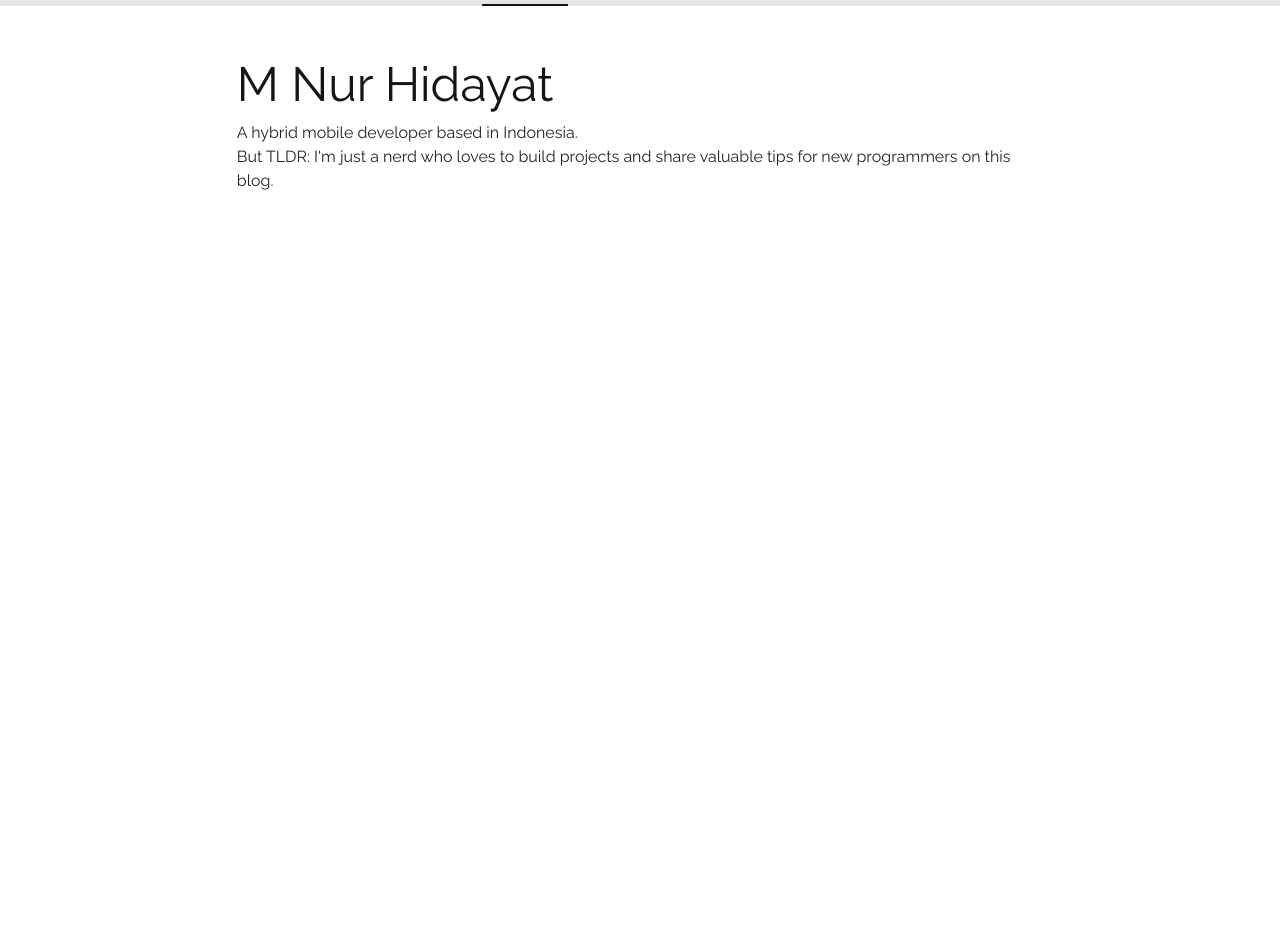
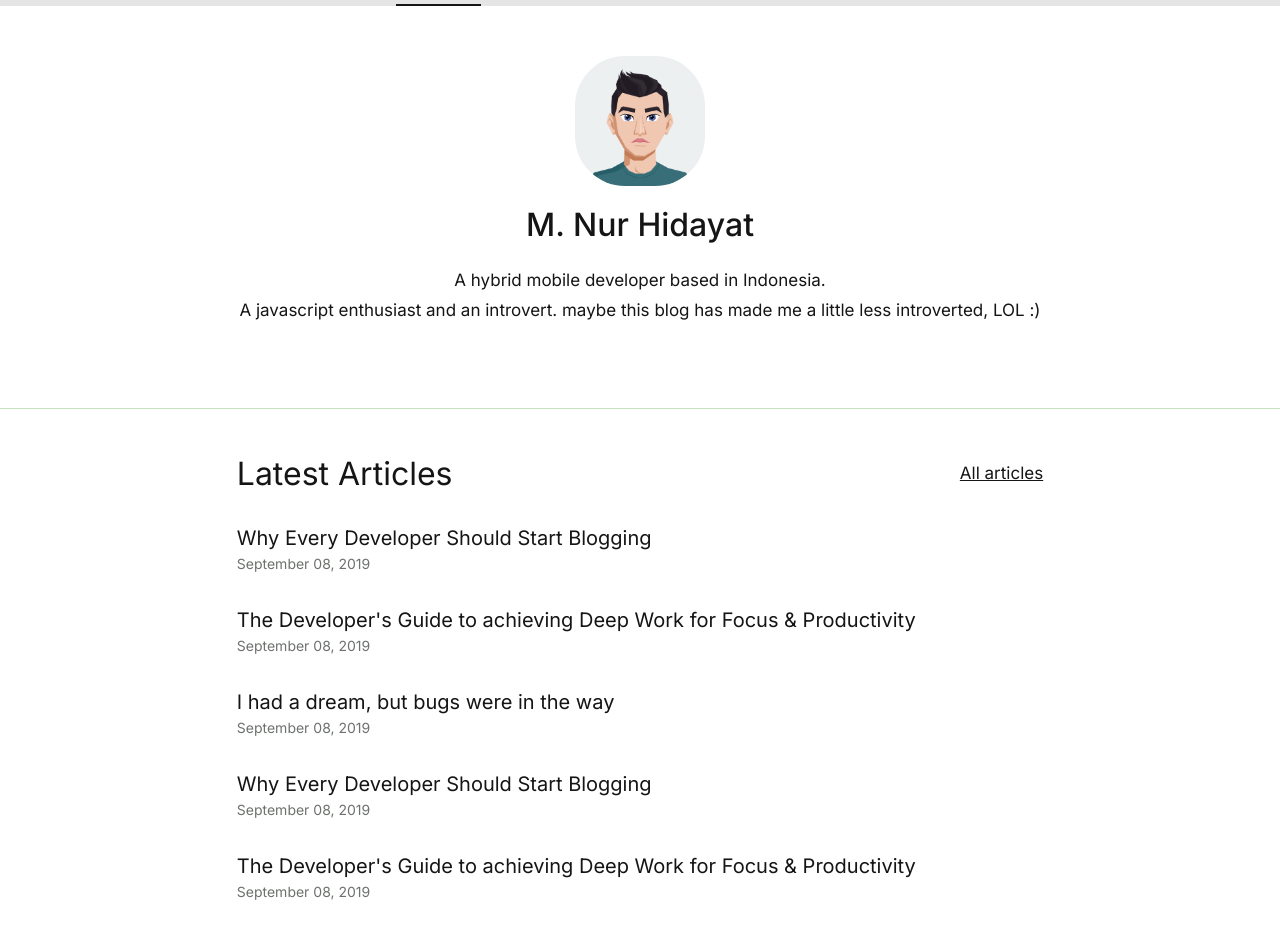
Before and after one commit to hidayat-nur/hidayat-nur.github.io, a React (Create React App) app: page / in a window 1280 px wide. Shown: the part 280-1218 px from the top of the page. Before the commit the page ends 800 px from the top, so only its background shows below. Built offline with nearby package versions, Linux system fonts and the light colour scheme.

Commit message:
add avatar and articles

```diff
--- a/src/assets/images.ts
+++ b/src/assets/images.ts
@@ -2,10 +2,12 @@ import HIDAYATLAB_LOGO from "./images/hidayatlab-logo.png";
 import LINKEDIN_LOGO from "./images/LinkedIn - Original.png";
 import GITHUB_LOGO from "./images/Github - Original.png";
 import YOUTUBE_LOGO from "./images/YouTube - Original.png";
+import AVATAR from "./images/AvatarHidayat.png";
 
 export const IMG = {
   HIDAYATLAB_LOGO,
   LINKEDIN_LOGO,
   GITHUB_LOGO,
   YOUTUBE_LOGO,
+  AVATAR,
 };
--- a/src/screens/home/index.tsx
+++ b/src/screens/home/index.tsx
@@ -37,7 +37,10 @@ function Home() {
               <a href="#">Home</a>
             </li>
             <li>
-              <a href="#">Blog</a>
+              <a href="#">Articles</a>
+            </li>
+            <li>
+              <a href="#">Experiences</a>
             </li>
             <li>
               <a href="#">About me</a>
@@ -47,13 +50,54 @@ function Home() {
       </header>
 
       <div className="intro">
-        <h1 className="intro-title">M Nur Hidayat</h1>
+        <img src={IMG.AVATAR} className="avatar" />
+        <p className="intro-title">M. Nur Hidayat</p>
         <p className="intro-descript">
           A hybrid mobile developer based in Indonesia.
-          <br />
-          But TLDR: I&apos;m just a nerd who loves to build projects and share
-          valuable tips for new programmers on this blog.
+          <br />A javascript enthusiast and an introvert. maybe this blog has
+          made me a little less introverted, LOL :)
         </p>
+      </div>
+
+      <hr />
+
+      <div className="blog">
+        <div className="blog-head">
+          <p className="blog-title">Latest Articles</p>
+          <a href="" className="blog-nav">
+            All articles
+          </a>
+        </div>
+        <div className="blog-list">
+          <ul>
+            <li>
+              <a href="#">Why Every Developer Should Start Blogging</a>
+              <p>September 08, 2019</p>
+            </li>
+            <li>
+              <a href="#">
+                The Developer&apos;s Guide to achieving Deep Work for Focus &
+                Productivity
+              </a>
+              <p>September 08, 2019</p>
+            </li>
+            <li>
+              <a href="#">I had a dream, but bugs were in the way</a>
+              <p>September 08, 2019</p>
+            </li>
+            <li>
+              <a href="#">Why Every Developer Should Start Blogging</a>
+              <p>September 08, 2019</p>
+            </li>
+            <li>
+              <a href="#">
+                The Developer&apos;s Guide to achieving Deep Work for Focus &
+                Productivity
+              </a>
+              <p>September 08, 2019</p>
+            </li>
+          </ul>
+        </div>
       </div>
     </div>
   );
--- a/src/screens/home/styles.css
+++ b/src/screens/home/styles.css
@@ -1,3 +1,9 @@
+@import url('https://fonts.googleapis.com/css2?family=Inter:wght@300;400;500;700&display=swap');
+
+body {
+  font-family: 'Inter', sans-serif;
+}
+
 header {
   background-color: #E5E5E5;
   padding: 25px 200px 0px 200px;
@@ -29,7 +35,6 @@ header {
   padding: 5px 10px;
   color: #141514;
   text-decoration: none;
-  font-weight: bold;
   transition: background-color 0.2s ease-in-out;
   border-radius: 5px;
 }
@@ -48,16 +53,21 @@ header {
   width: 63%;
   margin-left: auto;
   margin-right: auto;
-  margin-top: 50px;
+  text-align: center;
+  padding: 50px 0;
 }
 
 .intro-title {
-  font-size: 48px;
+  font-size: 32px;
   color: #141514;
+  font-weight: 500;
+  margin-top: 15px;
 }
 
 .intro-descript {
-
+  font-size: 17px;
+  color: #141514;
+  line-height: 180%;
 }
 
 .social {
@@ -91,3 +101,70 @@ header {
   width: 25px;
   height: 25px;
 }
+
+.avatar {
+  width: 130px;
+  height: 130px;
+  border-radius: 50px;
+}
+
+hr {
+  border-top: 1px #1F8505 solid;
+}
+
+.blog {
+  width: 63%;
+  margin-left: auto;
+  margin-right: auto;
+  padding: 25px 0;
+}
+
+.blog-list {
+  margin-top: 25px;
+}
+
+.blog-list ul {
+  margin: 0;
+  padding: 0;
+  list-style-type: none;
+}
+
+.blog-list ul li {
+  display: block;
+  /* border: 1px sandybrown solid; */
+  padding-bottom: 15px;
+}
+
+.blog-list ul li a {
+  font-size: 20px;
+  color: #141514;
+  text-decoration: none;
+}
+
+.blog-list ul li a:hover {
+  color: #3B3D3B;
+}
+
+.blog-list ul li p {
+  font-size: 14px;
+  color: #6E726E;
+  text-decoration: none;
+}
+
+.blog-head {
+  display: flex;
+  flex-direction: row;
+  justify-content: space-between;
+  align-items: center;
+}
+
+.blog-title {
+  font-size: 32px;
+  color: #141514;
+  margin-bottom: 0;
+}
+
+.blog-nav {
+  font-size: 17px;
+  color: #141514;
+}
```
Also changed, not shown: src/assets/images/AvatarHidayat.png (added).
